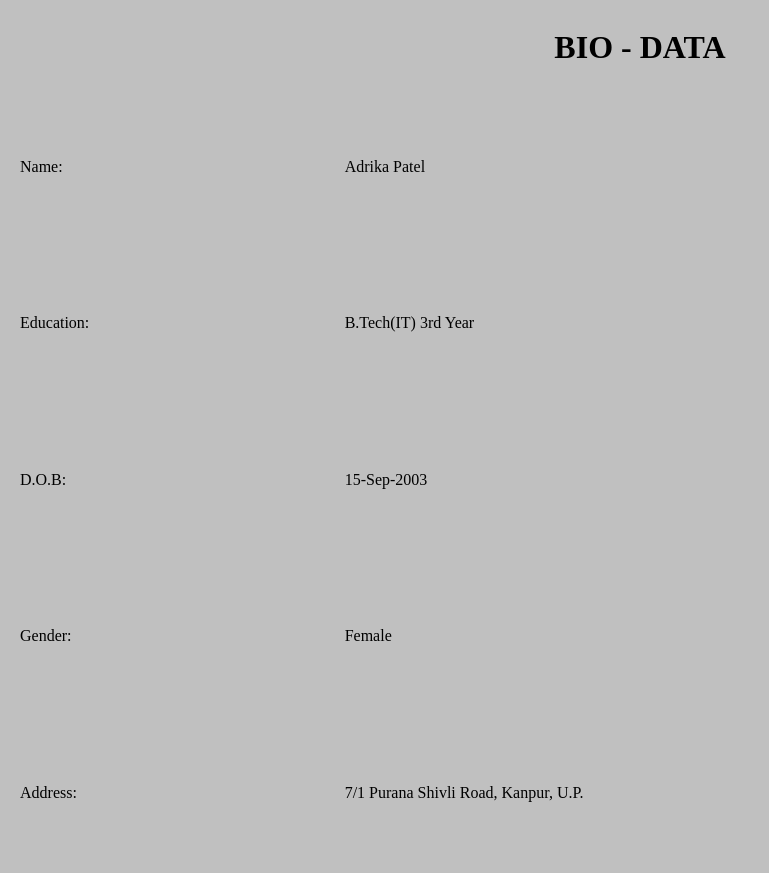
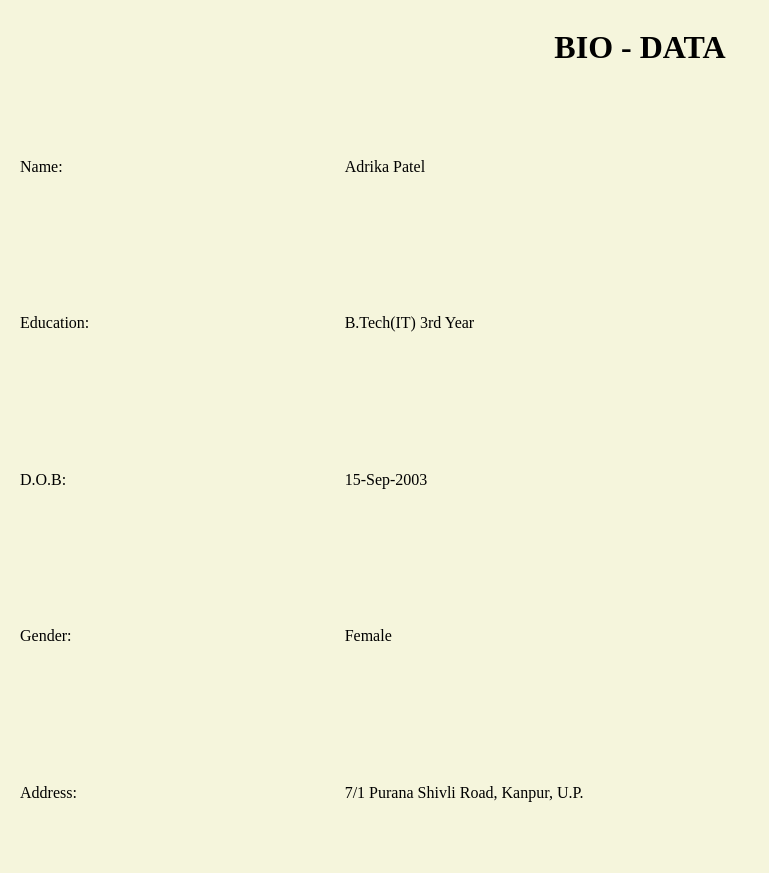
Before and after one commit to adrika-gargi-patel/Iwt, a plain HTML site: page bio.html in a window 1280 px wide. Shown: the whole page, without its empty margins (0-769 px from the left). Drawn offline with Linux system fonts and the light colour scheme.

Commit message:
Update bio.html

```diff
--- a/bio.html
+++ b/bio.html
@@ -2,7 +2,7 @@
     <head>
         <title> Bio </title>
     </head>
-    <body bgcolor="silver">
+    <body bgcolor="beige">
         <table height="100%" width="100%" cellpadding="10">
             <caption>
                 <h1>BIO - DATA</h1>
```
